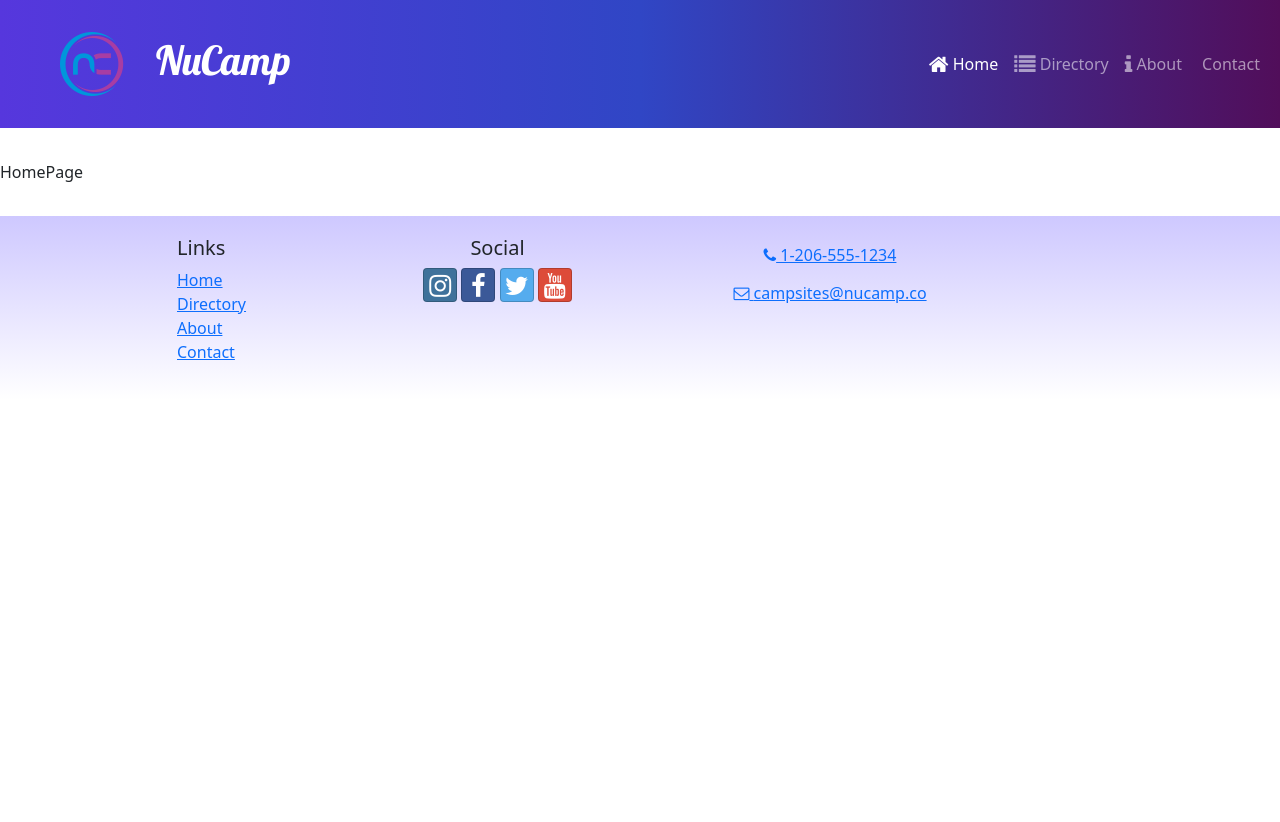
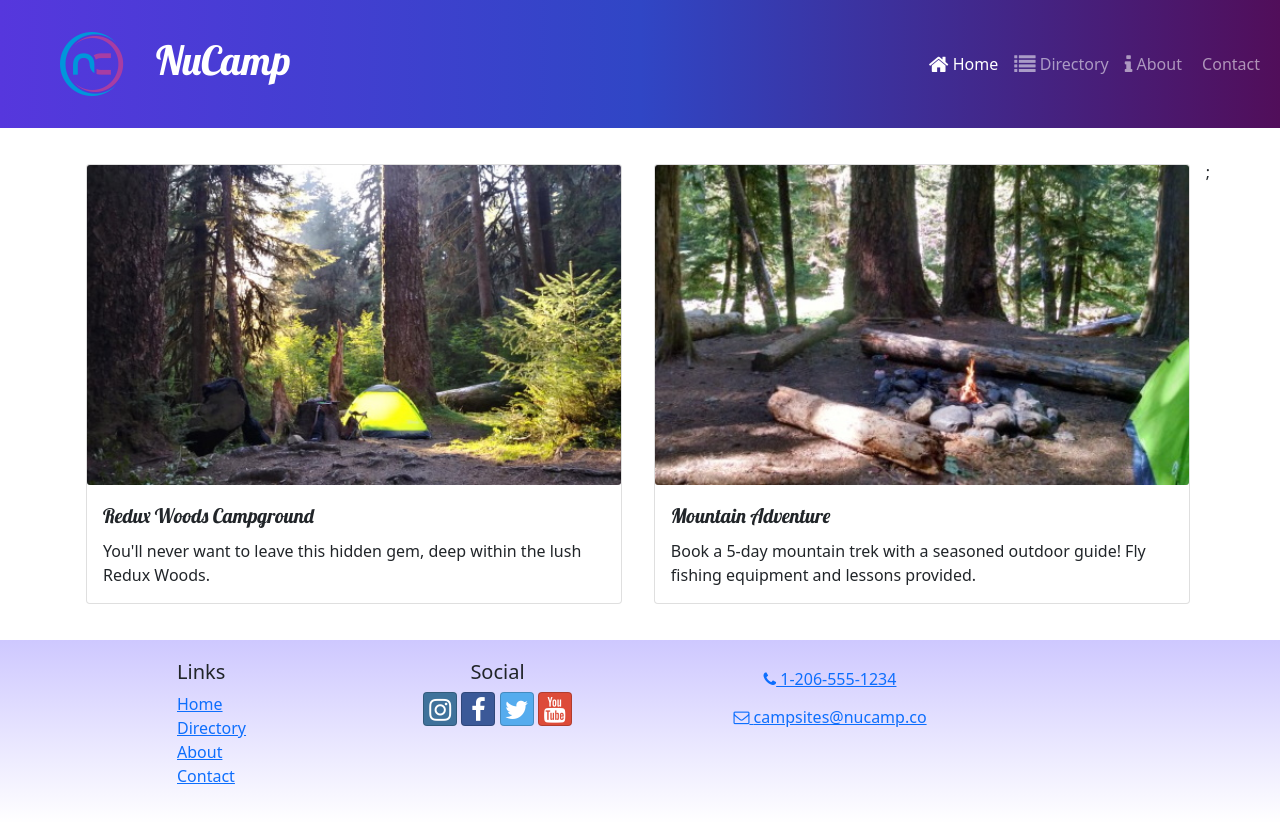
Before and after one commit to j-chaney3/nc-react, a React (Create React App) app in the folder nucampsite/: page / in a window 1280 px wide. Before the commit the page ends 800 px from the top, so only its background shows below. Built offline with nearby package versions, Linux system fonts and the light colour scheme.

Commit message:
Homepage Display

```diff
--- a/nucampsite/src/features/campsites/campsitesSlice.js
+++ b/nucampsite/src/features/campsites/campsitesSlice.js
@@ -12,3 +12,7 @@
 export const selectCampsiteById = (id) => {
     return CAMPSITES.find((campsite) => campsite.id === id);
 };
+
+export const selectFeaturedCampsite = () => {
+    return CAMPSITES.find((campsite) => campsite.featured);
+}
--- /dev/null
+++ b/nucampsite/src/features/display/DisplayCard.js
@@ -0,0 +1,17 @@
+import { Card, CardImg, CardText, CardTitle, CardBody } from 'reactstrap';
+
+const DisplayCard = ({ item }) => {
+	const { image, name, description } = item;
+
+	return (
+		<Card>
+			<CardImg src={image} alt={name} />
+			<CardBody>
+				<CardTitle>{name}</CardTitle>
+				<CardText>{description}</CardText>
+			</CardBody>
+		</Card>
+	);
+};
+
+export default DisplayCard;
--- /dev/null
+++ b/nucampsite/src/features/display/DisplayList.js
@@ -0,0 +1,23 @@
+import { Col, Row } from 'reactstrap';
+import DisplayCard from './DisplayCard';
+import { selectFeaturedCampsite } from '../campsites/campsitesSlice';
+import { selectFeaturedPromotion } from '../promotions/promotionsSlice';
+
+const DisplayList = () => {
+	const items = [selectFeaturedCampsite(), selectFeaturedPromotion()];
+
+	return (
+		<Row>
+			{items.map((item, idx) => {
+				return (
+					<Col md className="m-1" key={idx}>
+						<DisplayCard item={item} />
+					</Col>
+				);
+			})}
+			;
+		</Row>
+	);
+};
+
+export default DisplayList;
--- /dev/null
+++ b/nucampsite/src/features/promotions/promotionsSlice.js
@@ -0,0 +1,5 @@
+import { PROMOTIONS } from "../../app/shared/PROMOTIONS";
+
+export const selectFeaturedPromotion = () => {
+    return PROMOTIONS.find((promotion) => promotion.featured);
+}
--- a/nucampsite/src/pages/HomePage.js
+++ b/nucampsite/src/pages/HomePage.js
@@ -1,5 +1,12 @@
+import { Container } from 'reactstrap';
+import DisplayList from '../features/display/DisplayList';
+
 const HomePage = () => {
-    return <div>HomePage</div>
+	return (
+		<Container>
+			<DisplayList />
+		</Container>
+	);
 };
 
 export default HomePage;
```
